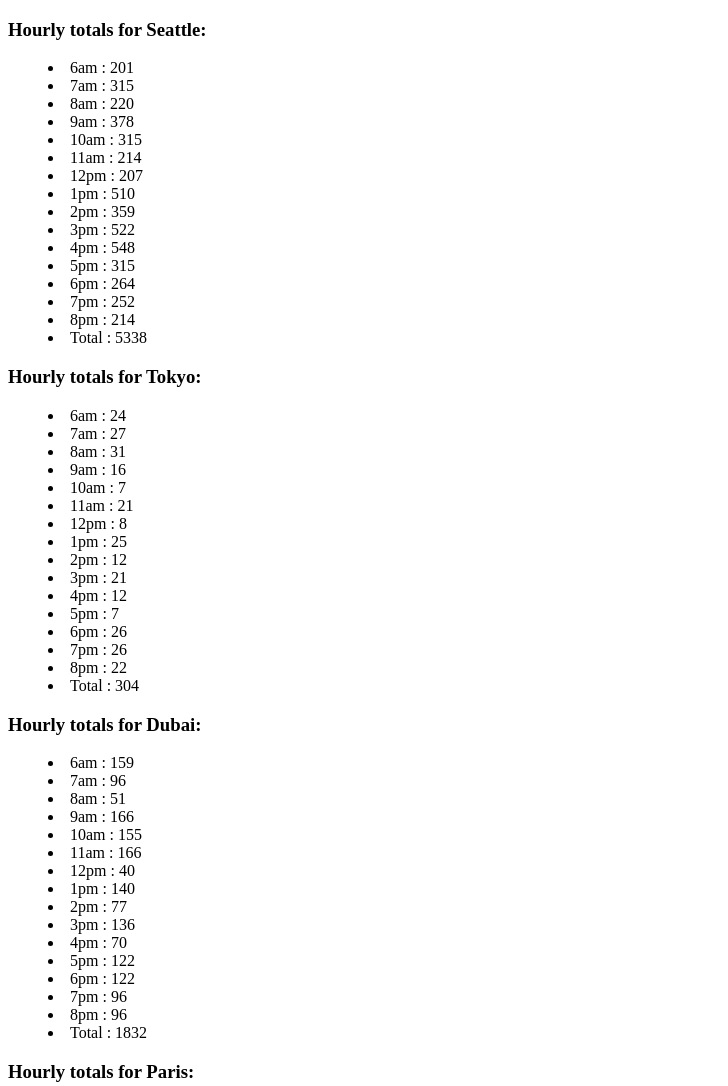
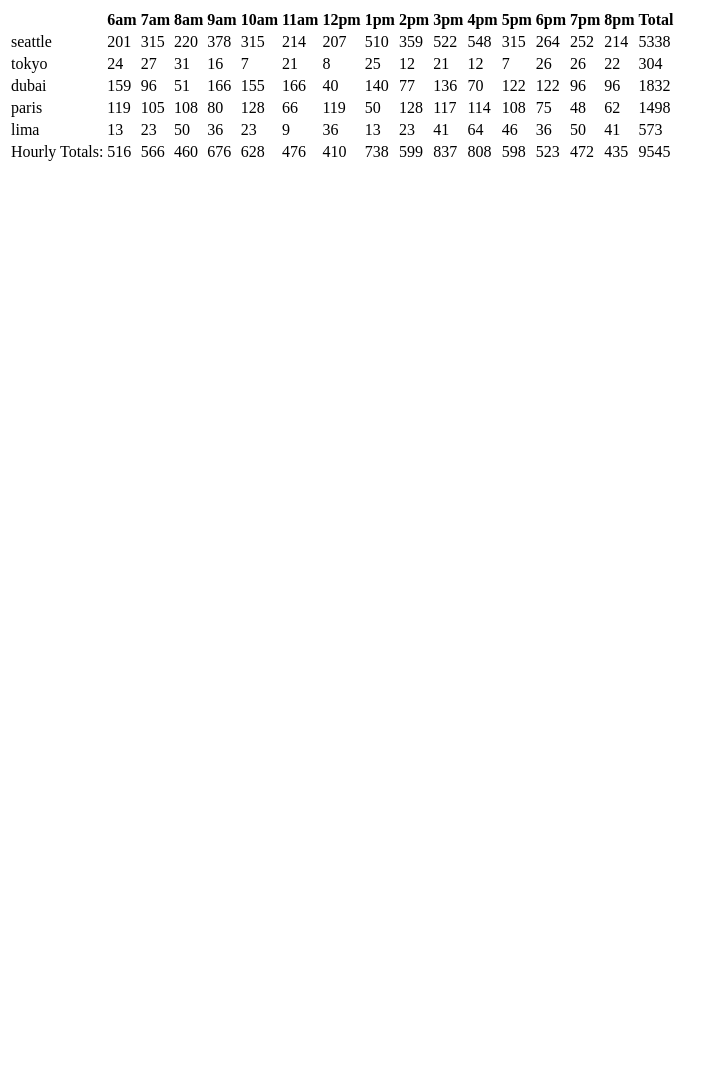
Before and after one commit to vdrobyshev/cookie-stand, a plain HTML site: page sales.html in a window 1280 px wide. Shown: the top 1086 px of the page, without its empty margins (0-728 px from the left). After the commit the page ends 800 px from the top, so only its background shows below. Drawn offline with Linux system fonts and the light colour scheme.

Commit message:
Creates the total. completes the table

```diff
--- a/js/app.js
+++ b/js/app.js
@@ -64,111 +64,111 @@ City.prototype.render = function () {
 var seattle = new City('seattle', 23, 65, 6.3);
 
 seattle.cookiesSold();
-seattle.render();
+//seattle.render();
 
 var tokyo = new City('tokyo', 3, 24, 1.2);
 tokyo.cookiesSold();
-tokyo.render();
+//tokyo.render();
 
 var dubai = new City('dubai', 11, 38, 3.7);
 dubai.cookiesSold();
-dubai.render();
+//dubai.render();
 
 var paris = new City('paris', 20, 38, 2.3)
 paris.cookiesSold();
-paris.render();
+///paris.render();
 
 var lima = new City('lima', 2, 16, 4.6);
 lima.cookiesSold();
-lima.render();
+//lima.render();
 
 
 var table = document.getElementById('data');
 
-// function createHeader() {
-//   var createTR = document.createElement('tr');
-//   var empty = document.createElement('th');
-//   createTR.append(empty);
+function createHeader() {
+  var createTR = document.createElement('tr');
+  var empty = document.createElement('th');
+  createTR.append(empty);
 
-//   for (var i = 0; i < hours.length; i++) {
+  for (var i = 0; i < hours.length; i++) {
 
-//     var createTH = document.createElement('th');
+    var createTH = document.createElement('th');
 
-//     createTH.textContent = hours[i];
+    createTH.textContent = hours[i];
 
-//     createTR.appendChild(createTH);
+    createTR.appendChild(createTH);
 
-//   }
+  }
 
-//   table.appendChild(createTR);
+  table.appendChild(createTR);
 
 
-// }
+}
 
 
-// City.prototype.populate = function () {
+City.prototype.populate = function () {
 
-//   var createTR = document.createElement('tr');
+  var createTR = document.createElement('tr');
 
-//   var empty = document.createElement('td');
-//   empty.textContent = this.name;
-//   createTR.append(empty);
+  var empty = document.createElement('td');
+  empty.textContent = this.name;
+  createTR.append(empty);
 
 
-//   for (var i = 0; i < hours.length; i++) {
+  for (var i = 0; i < hours.length; i++) {
 
-//     var createTH = document.createElement('td');
-//     createTH.textContent = this.cookiesPurchased[i];
-//     createTR.appendChild(createTH);
+    var createTH = document.createElement('td');
+    createTH.textContent = this.cookiesPurchased[i];
+    createTR.appendChild(createTH);
 
-//   }
+  }
 
-//   table.appendChild(createTR);
+  table.appendChild(createTR);
 
 
-// };
+};
 
 
 
 //////////////////////
-// City.prototype.footer = function () {
+City.prototype.footer = function () {
 
-//   // var trEl = document.createElement('tr');
+  // var trEl = document.createElement('tr');
 
-//   // var tdEl = document.createElement('td');
-//   // tdEl.textContent = 'Total';
-//   // trEl.appendChild(tdEl);
+  // var tdEl = document.createElement('td');
+  // tdEl.textContent = 'Total';
+  // trEl.appendChild(tdEl);
 
-//   // table.appendChild(trEl);
-//   var trEl = document.createElement('tr');
+  // table.appendChild(trEl);
+  var trEl = document.createElement('tr');
 
-//   var tdEl = document.createElement('td');
+  var tdEl = document.createElement('td');
 
-//   tdEl.textContent = 'Hourly Totals: ';
+  tdEl.textContent = 'Hourly Totals: ';
 
-//   trEl.appendChild(tdEl);
+  trEl.appendChild(tdEl);
 
 
-//   //////
-//   for (var i=0; i < hours.length; i++) {
+  //////
+  for (var i=0; i < hours.length; i++) {
 
-//     var storesHourly = 0;
-//     var td = document.createElement('td');
+    var storesHourly = 0;
+    var td = document.createElement('td');
 
 
-//     for (var j = 0; j < City.all.length; j++) {
-//       storesHourly += City.all[j].cookiesPurchased[i];
-//       td.textContent = storesHourly;
-//       trEl.appendChild(td);
-//     }
+    for (var j = 0; j < City.all.length; j++) {
+      storesHourly += City.all[j].cookiesPurchased[i];
+      td.textContent = storesHourly;
+      trEl.appendChild(td);
+    }
 
 
-//   }
-//   var tdElem = document.createElement('td');
-//   tdElem.textContent = City.cookiesPurchased;
-//   trEl.appendChild(tdElem);
-//   table.appendChild(trEl);
-// };
+  }
+  var tdElem = document.createElement('td');
+  tdElem.textContent = City.cookiesPurchased;
+  trEl.appendChild(tdElem);
+  table.appendChild(trEl);
+};
 
 
 
@@ -180,4 +180,4 @@ tokyo.populate();
 dubai.populate();
 paris.populate();
 lima.populate();
-//seattle.footer();
+seattle.footer();
--- a/sales.html
+++ b/sales.html
@@ -11,20 +11,20 @@
 
 <body>
   <section id='seattle'>
-    <h3>Hourly totals for Seattle:</h3>
+    <!-- <h3>Hourly totals for Seattle:</h3> -->
   </section>
 
   <section id='tokyo'>
-    <h3>Hourly totals for Tokyo:</h3>
+    <!-- <h3>Hourly totals for Tokyo:</h3> -->
   </section>
   <section id='dubai'>
-    <h3>Hourly totals for Dubai:</h3>
+    <!-- <h3>Hourly totals for Dubai:</h3> -->
   </section>
   <section id='paris'>
-    <h3>Hourly totals for Paris:</h3>
+    <!-- <h3>Hourly totals for Paris:</h3> -->
   </section>
   <section id='lima'>
-    <h3>Hourly totals for Lima:</h3>
+    <!-- <h3>Hourly totals for Lima:</h3> -->
   </section>
   <section>
     <table id ="data">
```
